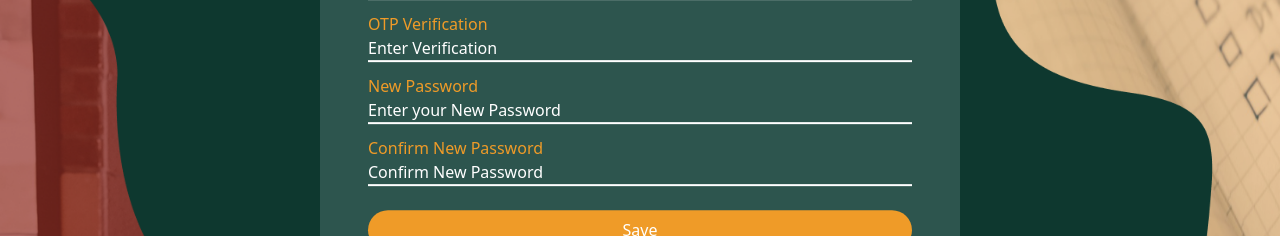
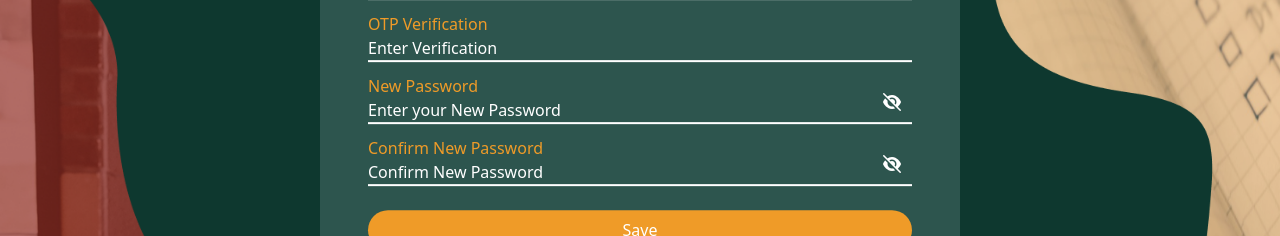
Before and after one commit to akrm2852003/project-management-system, a React (Vite) app: page /resetpass in a window 1280 px wide. Shown: the part 397-633 px from the top of the page. Built offline with nearby package versions, Linux system fonts and the light colour scheme.

Commit message:
Fix form validation errors styling and UX

```diff
--- a/src/AuthModule/Components/ForgetPass/ForgetPass.jsx
+++ b/src/AuthModule/Components/ForgetPass/ForgetPass.jsx
@@ -18,13 +18,14 @@ export default function ForgetPass() {
     try {
       let response = await axios.post(
         "https://upskilling-egypt.com:3003/api/v1/Users/Reset/Request",
-        data
+        response.data
       );
 
       toast.success("Valid Email");
       navigate("/resetpass");
     } catch (error) {
       toast.error("Invalid");
+       navigate("/resetpass");
     }
   }
   return (
--- a/src/AuthModule/Components/Login/Login.jsx
+++ b/src/AuthModule/Components/Login/Login.jsx
@@ -31,6 +31,7 @@ let [showPassword, setShowPassword] = useState(false);
             theme: "dark"
             }
          );
+
 
         }
     }
@@ -103,7 +104,7 @@ let [showPassword, setShowPassword] = useState(false);
                                             </Form.Group>
 
                                         {errors.password && <div className="text-danger">{errors.password.message}</div>}
-                                           <div className="links d-flex justify-content-between m-3 text-muted">
+                                           <div className="links d-flex justify-content-between mb-3 text-muted">
                                               <Link to='/register' className="text-white text-decoration-none" >Register Now ?</Link>
                                               <Link to='/forgetpass' className="text-white text-decoration-none" >Forget Password ?</Link>
                                            </div>
--- a/src/AuthModule/Components/Register/Register.jsx
+++ b/src/AuthModule/Components/Register/Register.jsx
@@ -23,8 +23,8 @@ const password = watch("password");
       const onSubmit = async (data) => {
           try {
               const response = await axios.post('https://upskilling-egypt.com:3003/api/v1/Users/Register', data);
-              console.log('Register successful:', response.data);
-              navigate('/verify-account');
+              // console.log('Register successful:', response.data);
+              // navigate('/verify-account');
                toast.success("Register successful");
 
           } catch (error) {
@@ -34,6 +34,7 @@ const password = watch("password");
               theme: "dark"
               }
            );
+            navigate('/verify-account');
 
           }
       }
@@ -96,7 +97,7 @@ const password = watch("password");
                             <Form.Control
                             {...register("country",{
                              required:"country is required"
-                              })}  className="text-white rounded-0 form-control" type="Country" placeholder="Enter your country"
+                              })}  className="text-white rounded-0 form-control" type="text" placeholder="Enter your country"
                                style={{backgroundColor:"rgba(49, 89, 81, 0.9)"}}/>
                                {errors.country && <div className="alert alert-danger"><p>{errors.country.message}</p></div>}
                           </Form.Group>
@@ -161,7 +162,7 @@ const password = watch("password");
                               <i className={`fa ${showConfirmPassword ? "fa-eye" : "fa-eye-slash"}`}></i>
                             </span>
                           {errors.confirmPassword && (
-                          <div className="text-danger">
+                          <div className="alert alert-danger">
                             {errors.confirmPassword.message}
                           </div>
                           )}
--- a/src/AuthModule/Components/ResetPass/ResetPass.jsx
+++ b/src/AuthModule/Components/ResetPass/ResetPass.jsx
@@ -5,6 +5,7 @@ import Form from "react-bootstrap/Form";
 import { useForm } from "react-hook-form";
 import { useNavigate } from "react-router-dom";
 import { toast } from "react-toastify";
+import { useState } from "react";
 import axios from "axios";
 
 
@@ -14,11 +15,13 @@ export default function ResetPass() {
     handleSubmit,
     watch,
     formState: { errors },
-  } = useForm();
+  } = useForm({ mode: "onChange" });
   const password = watch("password");
-  let { navigate } = useNavigate();
-  async function onSubmit(data) {
-    console.log(data);
+  let  navigate  = useNavigate();
+    let [showPassword, setShowPassword] = useState(false);
+    let [showConfirmPassword, setShowConfirmPassword] = useState(false);
+  const onSubmit = async (data) => {
+    // console.log(data);
 
     try {
       let response = await axios.post(
@@ -27,12 +30,13 @@ export default function ResetPass() {
       );
 
       toast.success("Password changed successfully.");
-     setTimeout(() => {
-       navigate("/login");
-     }, 2000);
+    //  setTimeout(() => {
+    //   //  navigate("/login");
+    //  }, 2000);
 
     } catch (error) {
       toast.error(error.message);
+         navigate("/login");
 
 
     }
@@ -71,7 +75,7 @@ export default function ResetPass() {
                         className="m-0 mt-1"
                         style={{ color: "rgba(239, 155, 40, 1)" }}
                       >
-                        Email{" "}
+                        Email
                       </Form.Label>
                       <Form.Control
                         {...register("email", {
@@ -99,15 +103,19 @@ export default function ResetPass() {
                         OTP Verification
                       </Form.Label>
                       <Form.Control
+                        {...register("otp", {
+                          required: "otp is required",
+
+                        })}
                         className="text-white rounded-0 form-control"
-                        type="Number"
+                        type="text"
                         placeholder="Enter Verification"
                         style={{ backgroundColor: "rgba(49, 89, 81, 0.9)" }}
                       />
                     </Form.Group>
 
                     <Form.Group
-                      className=" custom-input mb-2 w-100"
+                      className=" custom-input mb-2 w-100 position-relative"
                       controlId="formBasicPassword"
                     >
                       <Form.Label
@@ -121,14 +129,27 @@ export default function ResetPass() {
                           required: "password is required",
                         })}
                         className="text-white rounded-0 form-control"
-                        type="password"
+                         type={showPassword ? "text" : "password"}
                         placeholder="Enter your New Password"
                         style={{ backgroundColor: "rgba(49, 89, 81, 0.9)" }}
                       />
+                       <span
+                              onClick={() => setShowPassword(!showPassword)}
+                              style={{
+                                position: "absolute",
+                                right: "10px",
+                                top: "20px",
+                                cursor: "pointer",
+                                color: "#fff"
+                              }}
+                            >
+                              <i className={`fa ${showPassword ? "fa-eye" : "fa-eye-slash"}`}></i>
+                            </span>
+                             {errors.password && <div className="alert alert-danger">{errors.password.message}</div>}
                     </Form.Group>
 
                     <Form.Group
-                      className=" custom-input mb-2 w-100"
+                      className=" custom-input mb-2 w-100 position-relative"
                       controlId="formBasicPassword"
                     >
                       <Form.Label
@@ -140,22 +161,29 @@ export default function ResetPass() {
                       <Form.Control
                         {...register("confirmPassword", {
                           required: "confirm password is required",
-                          validate: function (value) {
-                            if (value == password) {
-                              return true;
-                            } else {
-                              return "password don't match";
-                            }
-                          },
+                          validate: value =>
+                            value === password || "Passwords do not match"
                         })}
                         className="text-white rounded-0 form-control"
-                        type="password"
+                         type={showConfirmPassword ? "text" : "password"}
                         placeholder="Confirm New Password"
                         style={{ backgroundColor: "rgba(49, 89, 81, 0.9)" }}
                       />
+                       <span
+                              onClick={() => setShowConfirmPassword(!showConfirmPassword)}
+                              style={{
+                                position: "absolute",
+                                right: "10px",
+                                top: "20px",
+                                cursor: "pointer",
+                                color: "#fff"
+                              }}
+                            >
+                              <i className={`fa ${showConfirmPassword ? "fa-eye" : "fa-eye-slash"}`}></i>
+                            </span>
                       {errors.confirmPassword && (
-                        <div class="alert alert-danger p-2 mt-1" role="alert">
-                          <p>{errors.confirmPassword.message}</p>
+                        <div className="alert alert-danger p-2 mt-1" >
+                          {errors.confirmPassword.message}
                         </div>
                       )}
                     </Form.Group>
--- a/src/AuthModule/Components/VerifyAccount/VerifyAccount.jsx
+++ b/src/AuthModule/Components/VerifyAccount/VerifyAccount.jsx
@@ -13,7 +13,7 @@ let navigate= useNavigate();
         try {
             const response = await axios.post( 'https://upskilling-egypt.com:3003/api/v1/Users/verify', data);
             console.log('Login successful:', response.data);
-            navigate('/login');
+            // navigate('/login');
              toast.success("successful");
 
         } catch (error) {
@@ -23,6 +23,7 @@ let navigate= useNavigate();
             theme: "dark"
             }
          );
+           navigate('/login');
 
         }
     }
```
